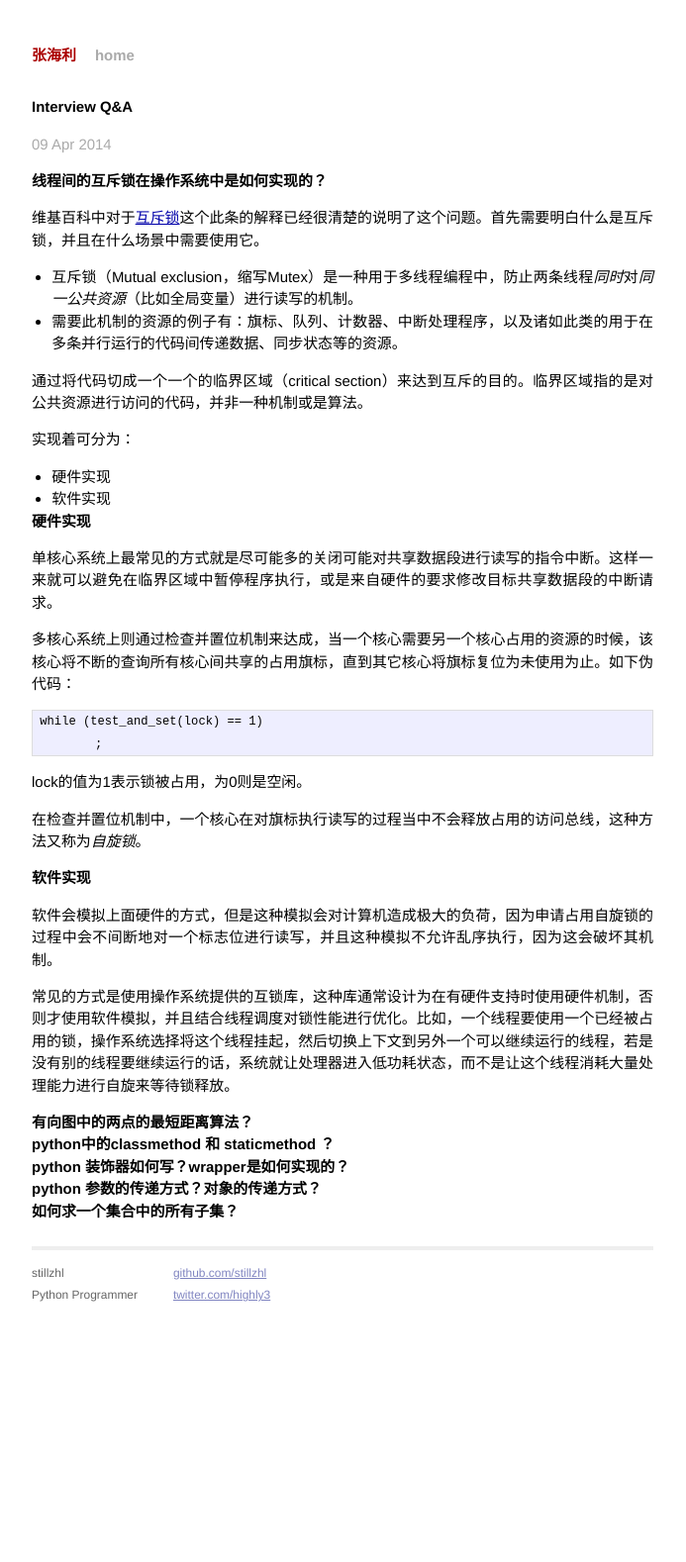
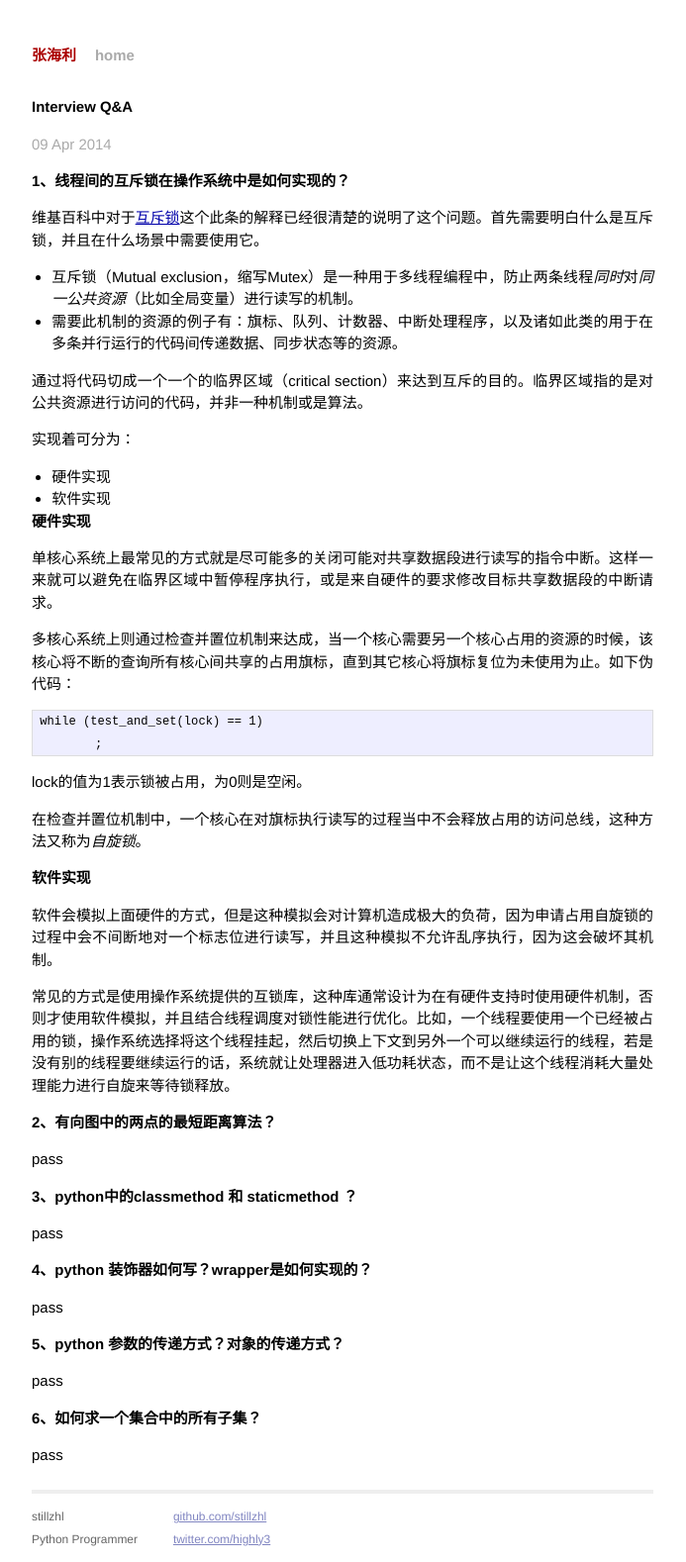
Before and after one commit to stillzhl/stillzhl.github.io, a Jekyll site: the page built from _posts/2014-04-09-interview-QA.md, in a window 1280 px wide. Shown: the whole page at 99% size, without its empty margins (294-987 px from the left). Built offline with Jekyll 4.4.1, drawn with Linux system fonts in a browser that asks for light colours; Markdown is read by kramdown in place of the engine named in the settings; before the commit the page ends 1332 px from its top, so only the background shows below that.

Commit message:
correct some description

```diff
--- a/_posts/2014-04-09-interview-QA.md
+++ b/_posts/2014-04-09-interview-QA.md
@@ -3,7 +3,7 @@ layout: post
 title: Interview Q&A
 ---
 
-## 线程间的互斥锁在操作系统中是如何实现的？
+## 1、线程间的互斥锁在操作系统中是如何实现的？
 
 维基百科中对于[互斥锁](!http://zh.wikipedia.org/wiki/互斥锁)这个此条的解释已经很清楚的说明了这个问题。首先需要明白什么是互斥锁，并且在什么场景中需要使用它。
 
@@ -16,6 +16,7 @@ title: Interview Q&A
 
 * 硬件实现
 * 软件实现
+
 
 ###### 硬件实现
 
@@ -37,16 +38,26 @@ lock的值为1表示锁被占用，为0则是空闲。
 常见的方式是使用操作系统提供的互锁库，这种库通常设计为在有硬件支持时使用硬件机制，否则才使用软件模拟，并且结合线程调度对锁性能进行优化。比如，一个线程要使用一个已经被占用的锁，操作系统选择将这个线程挂起，然后切换上下文到另外一个可以继续运行的线程，若是没有别的线程要继续运行的话，系统就让处理器进入低功耗状态，而不是让这个线程消耗大量处理能力进行自旋来等待锁释放。
 
 
-## 有向图中的两点的最短距离算法？
+## 2、有向图中的两点的最短距离算法？
+
+pass
 
 
-## python中的classmethod 和 staticmethod ？
+## 3、python中的classmethod 和 staticmethod ？
+
+pass
 
 
-## python 装饰器如何写？wrapper是如何实现的？
+## 4、python 装饰器如何写？wrapper是如何实现的？
+
+pass
 
 
-## python 参数的传递方式？对象的传递方式？
+## 5、python 参数的传递方式？对象的传递方式？
+
+pass
 
 
-## 如何求一个集合中的所有子集？
+## 6、如何求一个集合中的所有子集？
+
+pass
```
Also changed, not shown: _posts/2014-04-01-resume.md (+1 -1 lines).
